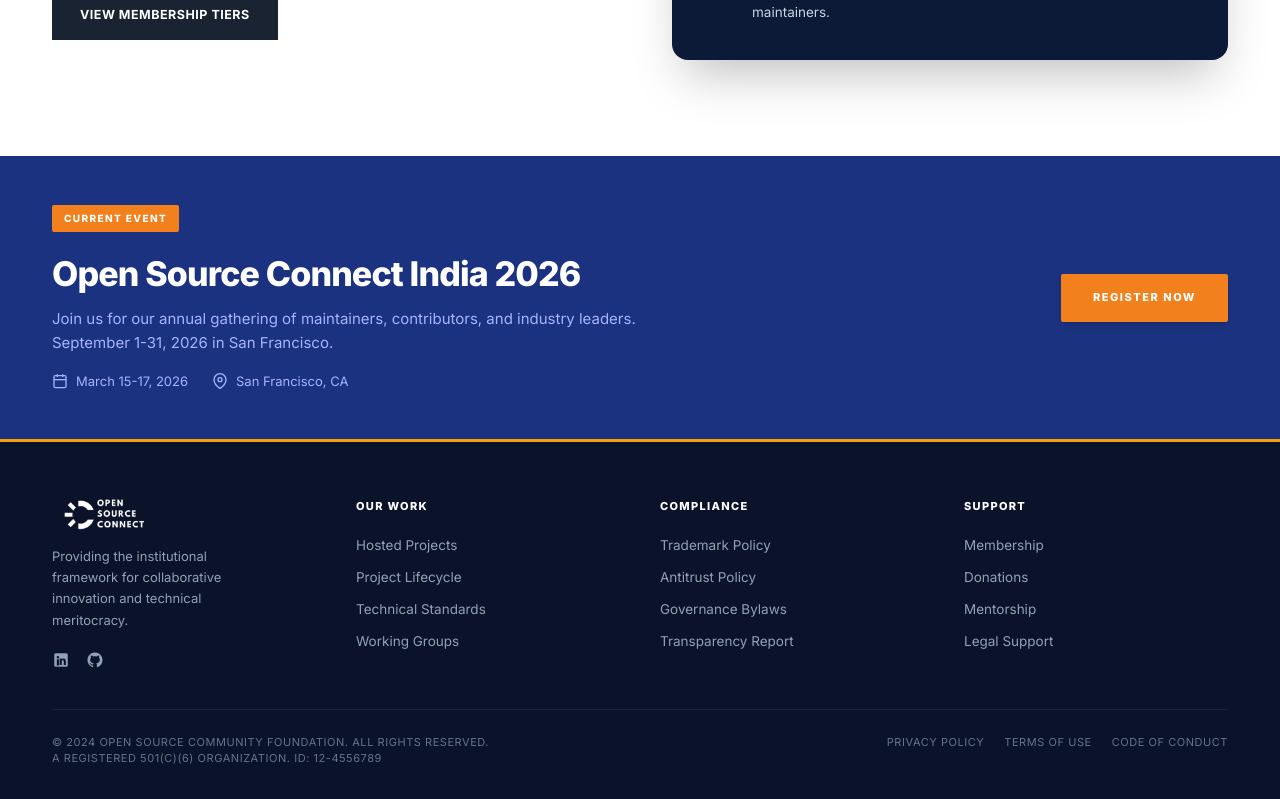
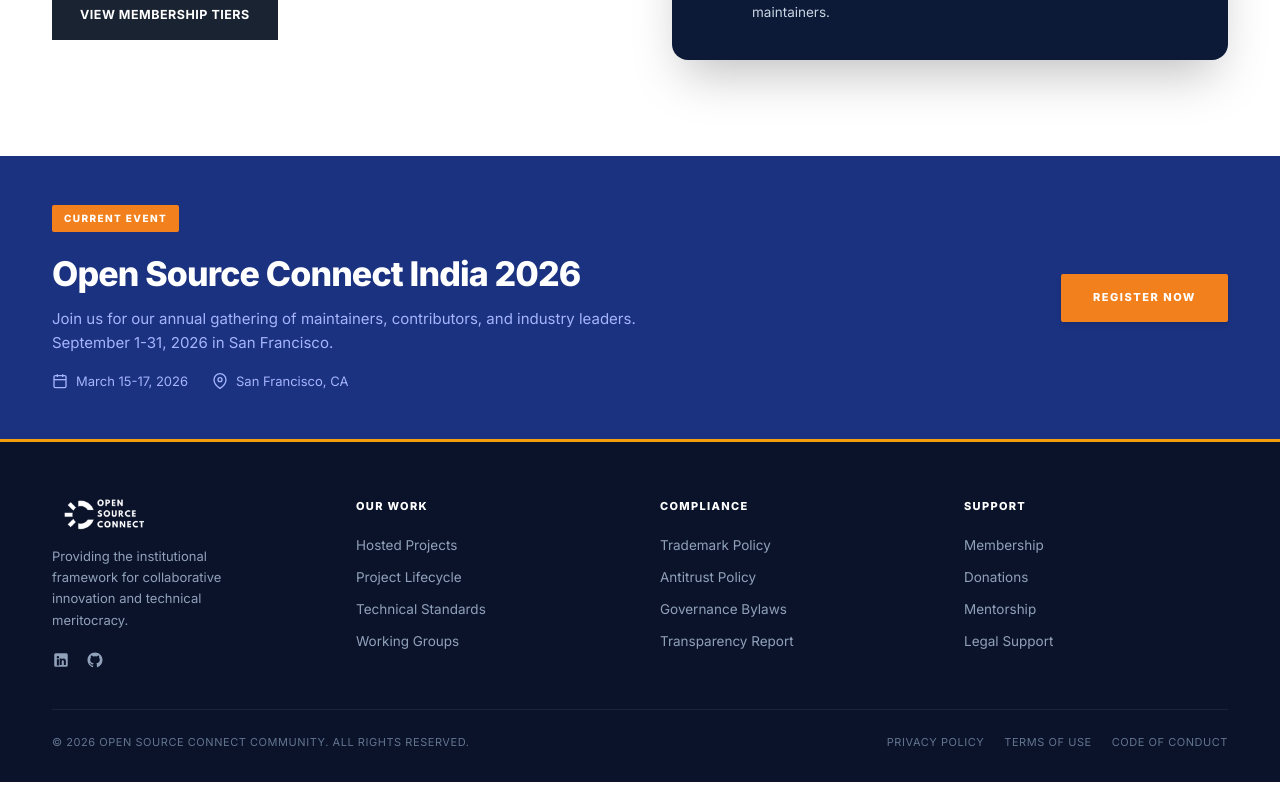
Before and after one commit to open-source-connect-01/OSC_India, a Next.js app: page / in a window 1280 px wide. Shown: the part 4816-5615 px from the top of the page. Built offline with nearby package versions, Linux system fonts and the light colour scheme.

Commit message:
Update copyright year and organization name in FooterSection and ResearchLeadershipSection

```diff
--- a/src/components/FooterSection.tsx
+++ b/src/components/FooterSection.tsx
@@ -385,9 +385,9 @@ export default function FooterSection() {
           {/* Bottom Legal Bar */}
           <div className="border-t border-slate-800/80 pt-6 flex flex-col sm:flex-row justify-between gap-4 text-[9.5px] sm:text-[11px] text-slate-500 tracking-[0.05em] uppercase">
             <div>
-              &copy; 2024 OPEN SOURCE COMMUNITY FOUNDATION. ALL RIGHTS RESERVED.
+              &copy; 2026 Open Source Connect Community. All rights reserved.
               <br />
-              A REGISTERED 501(C)(6) ORGANIZATION. ID: 12-4556789
+
             </div>
             <div className="flex flex-wrap gap-x-5 gap-y-2">
               <Link href="#" className="hover:text-slate-300 transition-colors whitespace-nowrap">
--- a/src/components/ResearchLeadershipSection.tsx
+++ b/src/components/ResearchLeadershipSection.tsx
@@ -401,9 +401,9 @@ export default function ResearchLeadershipSection({
           {/* Bottom legal line */}
           <div className="border-t border-[#1E293B] pt-6 flex flex-col sm:flex-row items-start sm:items-center justify-between gap-4 text-[10.5px] text-slate-500 font-medium">
             <div>
-              &copy; 2024 Open Source Community Foundation. All rights reserved.
+              &copy; 2026 Open Source Connect Community. All rights reserved.
               <br />
-              A REGISTERED 501(C)(6) ORGANIZATION. ID: 12-4556789
+
             </div>
             <div className="flex items-center gap-4 text-slate-400">
               <Link href="#" className="hover:text-white transition-colors">
```
